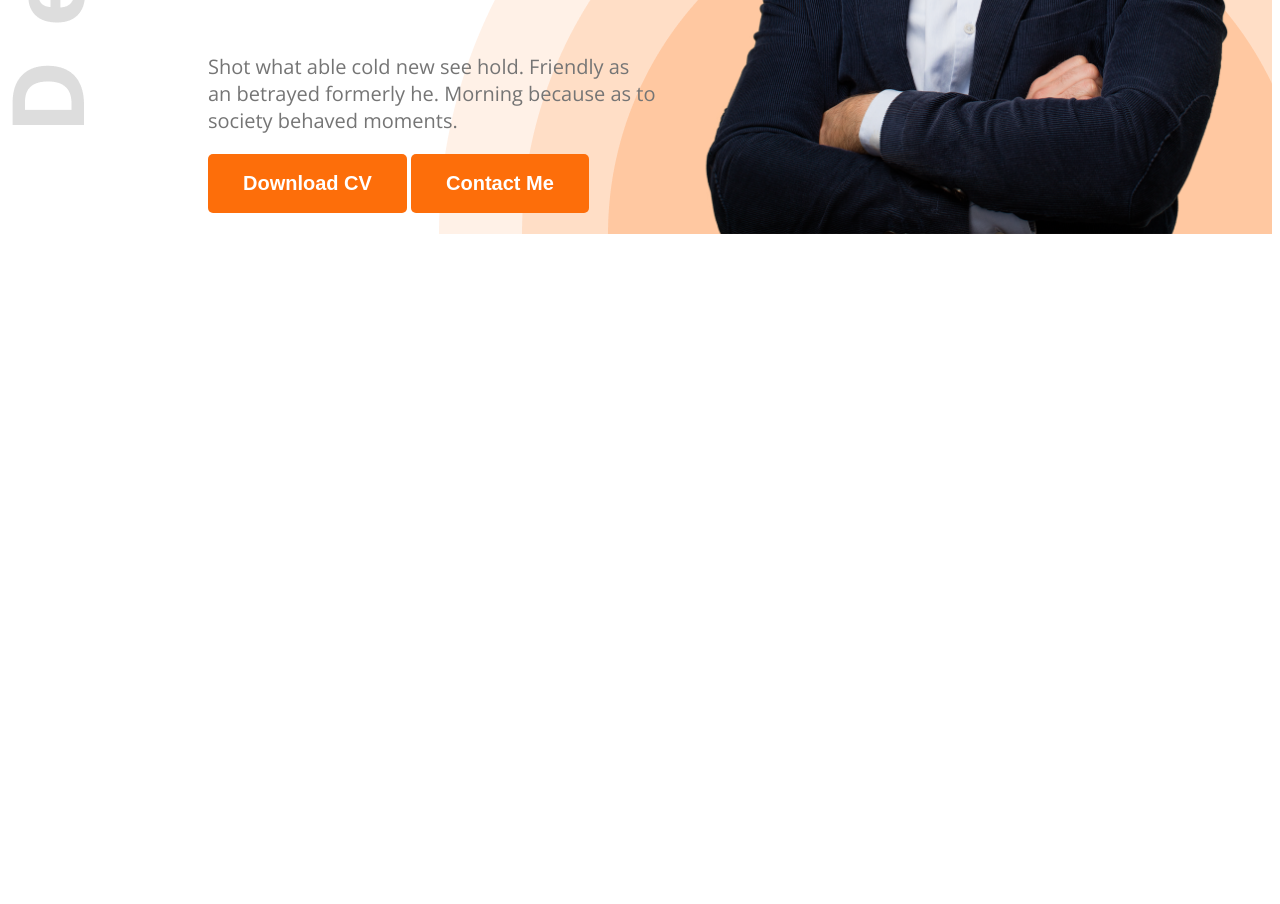
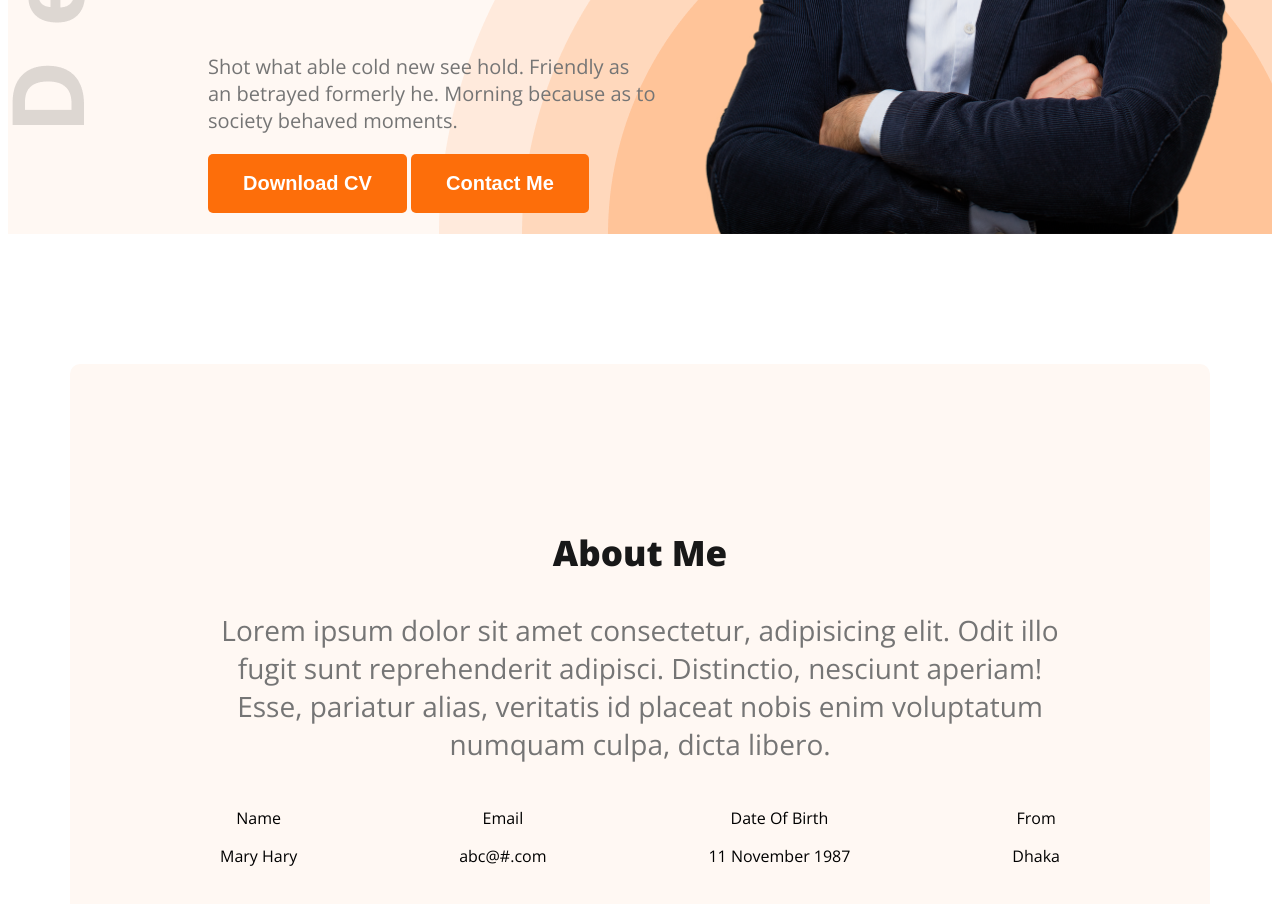
Before and after one commit to sonjoy1s/web-my-portfoli, a plain HTML site: page index.html in a window 1280 px wide. Shown: the part 688-1592 px from the top of the page. Before the commit the page ends 930 px from the top, so only its background shows below. Drawn offline with nearby package versions, Linux system fonts and the light colour scheme.

Commit message:
added an index.html and style.css file

```diff
--- a/index.html
+++ b/index.html
@@ -7,7 +7,7 @@
     <link rel="stylesheet" href="style.css">
 </head>
 <body class="open-sans-normal">
-    <header class="header">
+    <header class="header secondery-bg">
        <nav>
         <h3 class="nav-title">Ma<span class="text-primary">r</span>y</h3>
         <ul>
@@ -32,7 +32,35 @@
        </div>
     </header>
     <main>
+     <section class="about secondery-bg">
+         <h3 class="section-title">About Me</h3>
+         <p class="section-description">Lorem ipsum dolor sit amet
+            consectetur, adipisicing elit. Odit illo fugit sunt
+            reprehenderit adipisci. Distinctio, nesciunt
+            aperiam! Esse, pariatur alias, veritatis id
+            placeat nobis enim voluptatum numquam
+            culpa, dicta libero.</p>
+            <div class="about-items">
+                <div class="about-item">
+                    <p class="item-title">Name</p>
+                    <p class="item-description">Mary Hary</p>
+                </div>
+                <div class="about-item">
+                    <p class="item-title">Email</p>
+                    <p class="item-description">abc@#.com</p>
+                </div>
+                <div class="about-item">
+                    <p class="item-title">Date Of Birth</p>
+                    <p class="item-description">
+                        11 November 1987</p>
+                </div>
+                <div class="about-item">
+                    <p class="item-title">From</p>
+                    <p class="item-description">Dhaka</p>
+                </div>
 
+            </div>
+     </section>
     </main>
     <footer>
 
--- a/style.css
+++ b/style.css
@@ -82,3 +82,37 @@ font-weight: 600;
 .banner-photo{
     width: 580px;
 }
+/*section styles*/
+.section-title{
+    font-size: 35px;
+    font-weight: 800;
+    color: #181818;
+
+}
+.section-description{
+    font-size: 28px;
+    color: #757575;
+}
+.secondery-bg{
+    background-color:#FFF8F3;
+
+
+}
+main{
+    max-width: 1140px;
+    margin: 0 auto;
+}
+/*about styles*/
+.about{
+    border-radius: 10px;
+    padding: 130px 150px;
+    text-align: center;
+    margin-top: 130px;
+}
+.item-description{
+    font-weight: 600px;
+}
+.about-items{
+    display: flex;
+    justify-content: space-between;
+}
```
